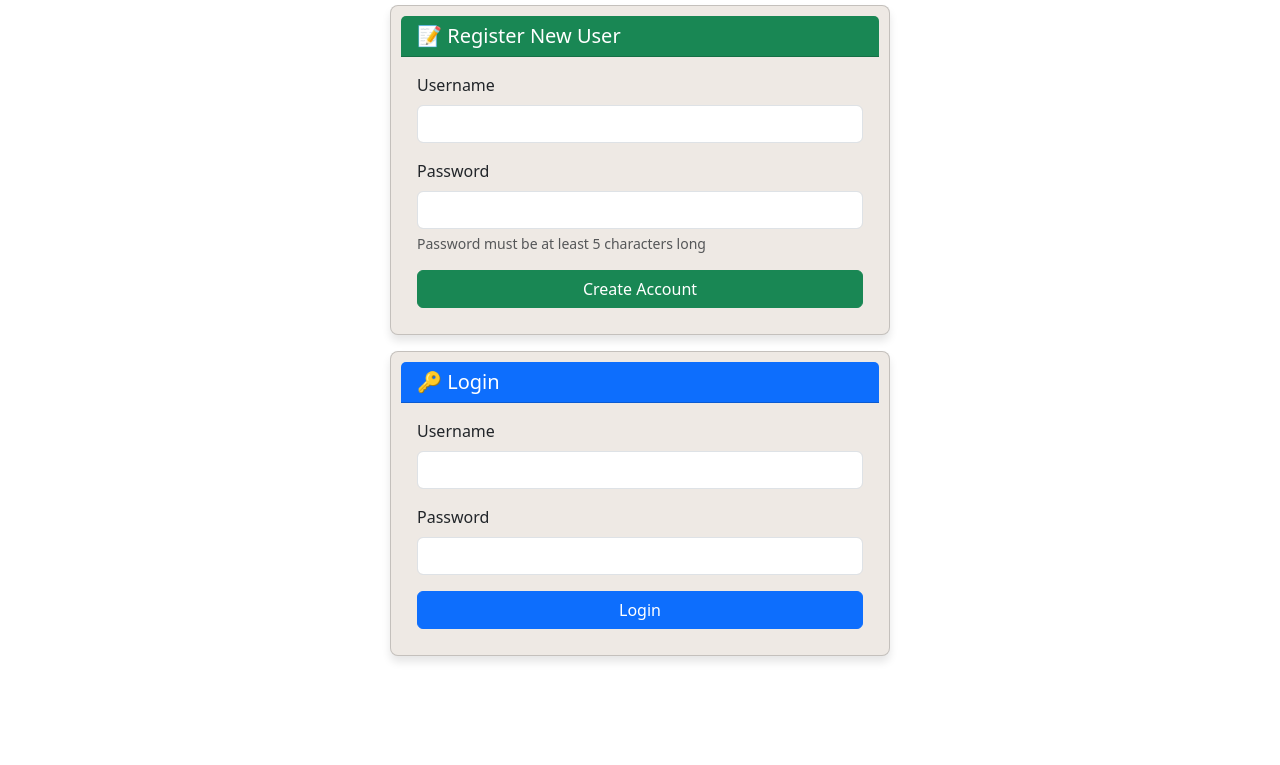
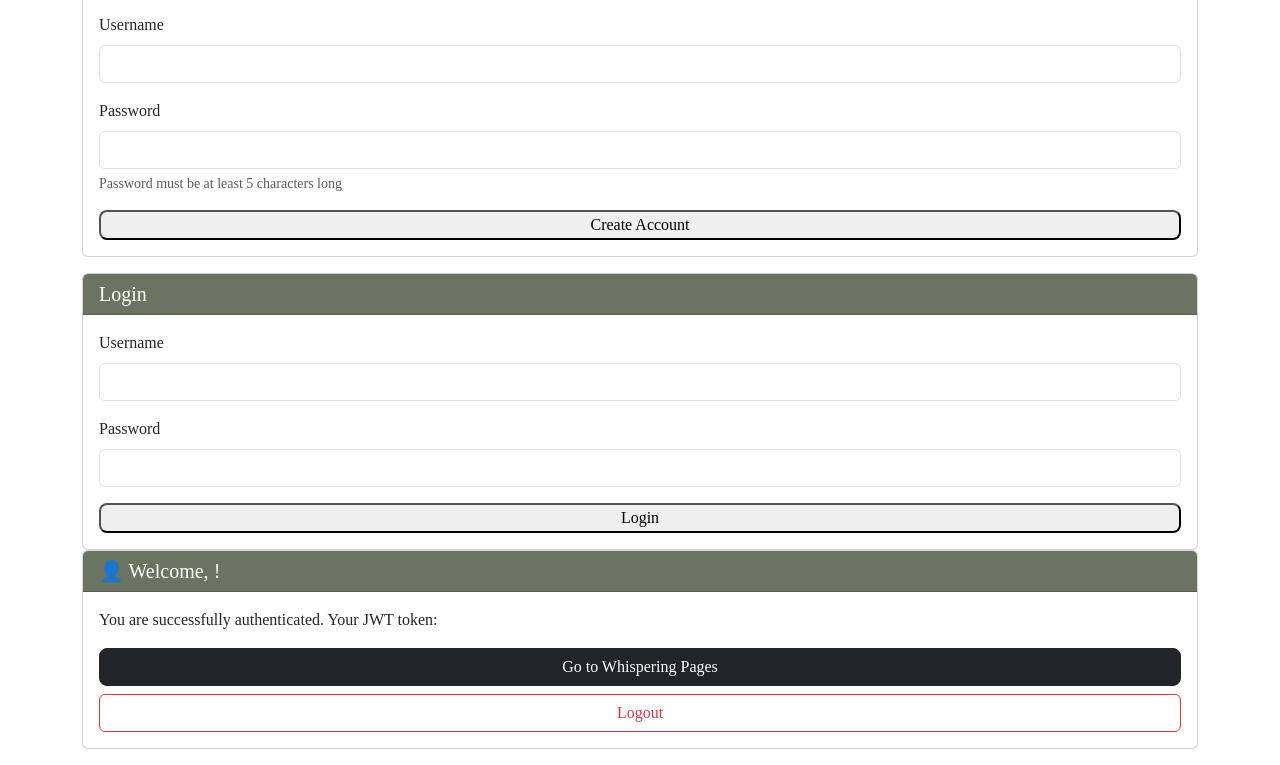
Before and after one commit to ehb2004/bookworms, a website: page public/auth.html in a window 1280 px wide. Shown: the part 117-882 px from the top of the page. Before the commit the page ends 823 px from the top, so only its background shows below. Drawn offline with nearby package versions, Linux system fonts and the light colour scheme; a web font is replaced by a local one.

Commit message:
changed cosmetics of JWT auth

```diff
--- a/public/auth.html
+++ b/public/auth.html
@@ -1,36 +1,22 @@
 <!DOCTYPE html>
 <html lang="en">
+
 <head>
     <meta charset="UTF-8">
     <meta name="viewport" content="width=device-width, initial-scale=1.0">
     <title>JWT Authentication</title>
-    <link href="https://cdn.jsdelivr.net/npm/bootstrap@5.3.0/dist/css/bootstrap.min.css" rel="stylesheet">
-    <link rel="stylesheet" href="styles/style.css">
-    <style>
-        .auth-container {
-            max-width: 500px;
-            margin: 50px auto;
-        }
-        .token-display {
-            word-break: break-all;
-            font-family: monospace;
-            font-size: 0.8em;
-            background: #f8f9fa;
-            padding: 10px;
-            border-radius: 5px;
-            border: 1px solid #dee2e6;
-        }
-        .hidden {
-            display: none;
-        }
-    </style>
+    <link href="https://cdn.jsdelivr.net/npm/bootstrap@5.3.2/dist/css/bootstrap.min.css" rel="stylesheet" />
+    <link href="https://cdn.jsdelivr.net/npm/bootstrap-icons@1.11.1/font/bootstrap-icons.css" rel="stylesheet" />
+    <link rel="stylesheet" href="styles/style.css" />
+    <link rel="preconnect" href="https://fonts.googleapis.com">
+    <link rel="preconnect" href="https://fonts.gstatic.com" crossorigin>
+
 </head>
+
 <body>
     <div class="container">
         <div class="auth-container">
             <h1 class="text-center mb-4 container-header-title">JWT Authentication</h1>
-
-
 
             <!-- Alert Messages -->
             <div id="messages"></div>
@@ -39,8 +25,8 @@
             <div id="authForms">
                 <!-- Register Form -->
                 <div class="card mb-3">
-                    <div class="card-header bg-success text-white">
-                        <h5 class="mb-0">📝 Register New User</h5>
+                    <div class="card-header text-white">
+                        <h5 class="mb-0">Register New User</h5>
                     </div>
                     <div class="card-body">
                         <form id="registerForm">
@@ -50,18 +36,19 @@
                             </div>
                             <div class="mb-3">
                                 <label for="registerPassword" class="form-label">Password</label>
-                                <input type="password" class="form-control" id="registerPassword" required minlength="5">
+                                <input type="password" class="form-control" id="registerPassword" required
+                                    minlength="5">
                                 <div class="form-text">Password must be at least 5 characters long</div>
                             </div>
-                            <button type="submit" class="btn btn-success w-100">Create Account</button>
+                            <button type="submit" class="btn-dark w-100">Create Account</button>
                         </form>
                     </div>
                 </div>
 
                 <!-- Login Form -->
                 <div class="card">
-                    <div class="card-header bg-primary text-white">
-                        <h5 class="mb-0">🔑 Login</h5>
+                    <div class="card-header">
+                        <h5 class="mb-0">Login</h5>
                     </div>
                     <div class="card-body">
                         <form id="loginForm">
@@ -73,7 +60,7 @@
                                 <label for="loginPassword" class="form-label">Password</label>
                                 <input type="password" class="form-control" id="loginPassword" required>
                             </div>
-                            <button type="submit" class="btn btn-primary w-100">Login</button>
+                            <button type="submit" class="btn-dark w-100">Login</button>
                         </form>
                     </div>
                 </div>
@@ -104,7 +91,8 @@
                 <div id="testResults" class="mt-3"></div>
             </div>
 
-<script src="https://cdn.jsdelivr.net/npm/bootstrap@5.3.0/dist/js/bootstrap.bundle.min.js"></script>
-<script src="scripts/auth.js"></script>
+            <script src="https://cdn.jsdelivr.net/npm/bootstrap@5.3.0/dist/js/bootstrap.bundle.min.js"></script>
+            <script src="scripts/auth.js"></script>
 </body>
+
 </html>
--- a/public/styles/style.css
+++ b/public/styles/style.css
@@ -11,7 +11,9 @@ color palette:
 - brown: #483c32
 
 */
-.container-fluid {
+.container-fluid,
+.container,
+.auth-container {
   font-family: Grenze, serif;
 }
 body {
@@ -27,12 +29,6 @@ body {
   color: black;
   text-align: center;
 }
-.card {
-        background-color: #eee9e4;
-        padding: 10px;
-    border-radius: 8px;
-    box-shadow: 0 6px 8px rgba(0, 0, 0, 0.1);
-    }
 /* Sidebar customizations */
 .custom-sidebar {
   background-color: #4f5743;
@@ -68,3 +64,10 @@ body {
   background-color: #dcd1c3 !important;
   border-radius: 5px !important;
 }
+.card-header {
+  background-color: #6b7460 !important;
+  color: white !important;
+}
+.btn-dark {
+  border-radius: 8px;
+}
```
Also changed, not shown: public/library.html (+1 -1 lines).
